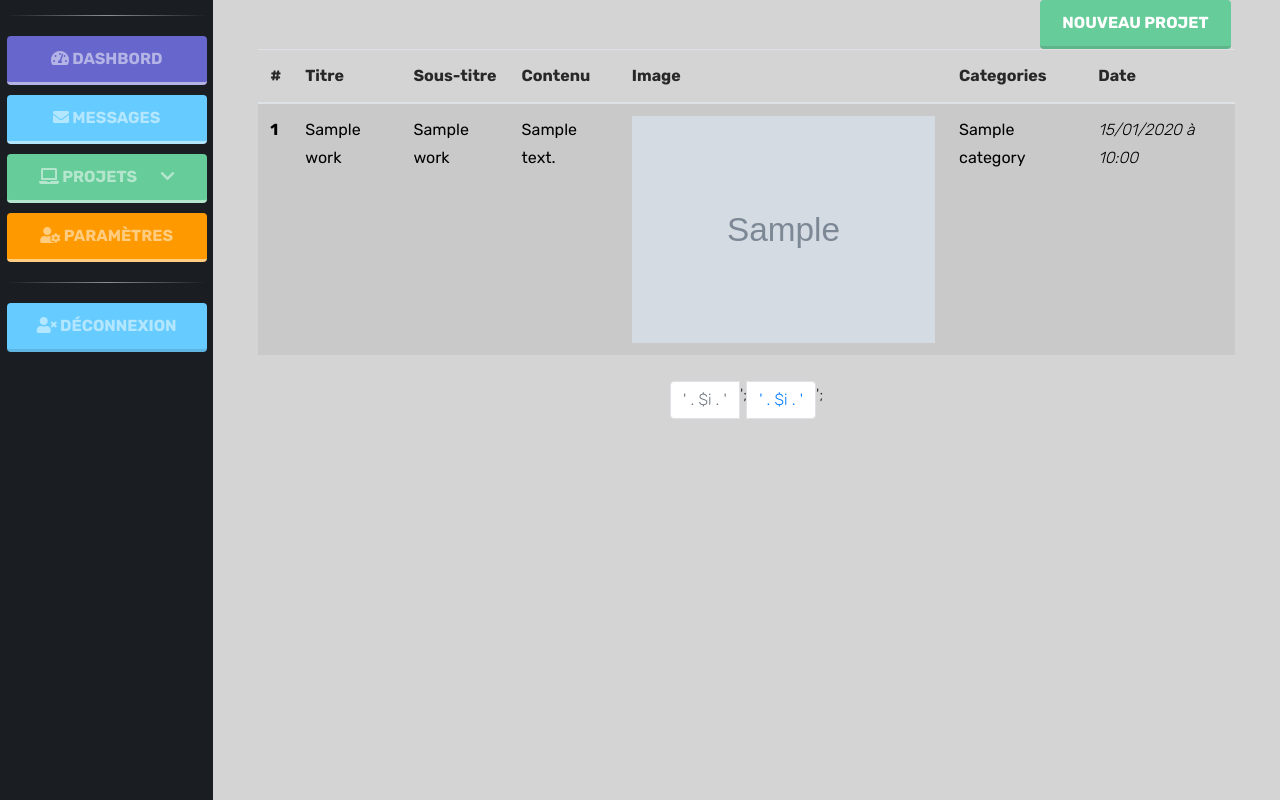
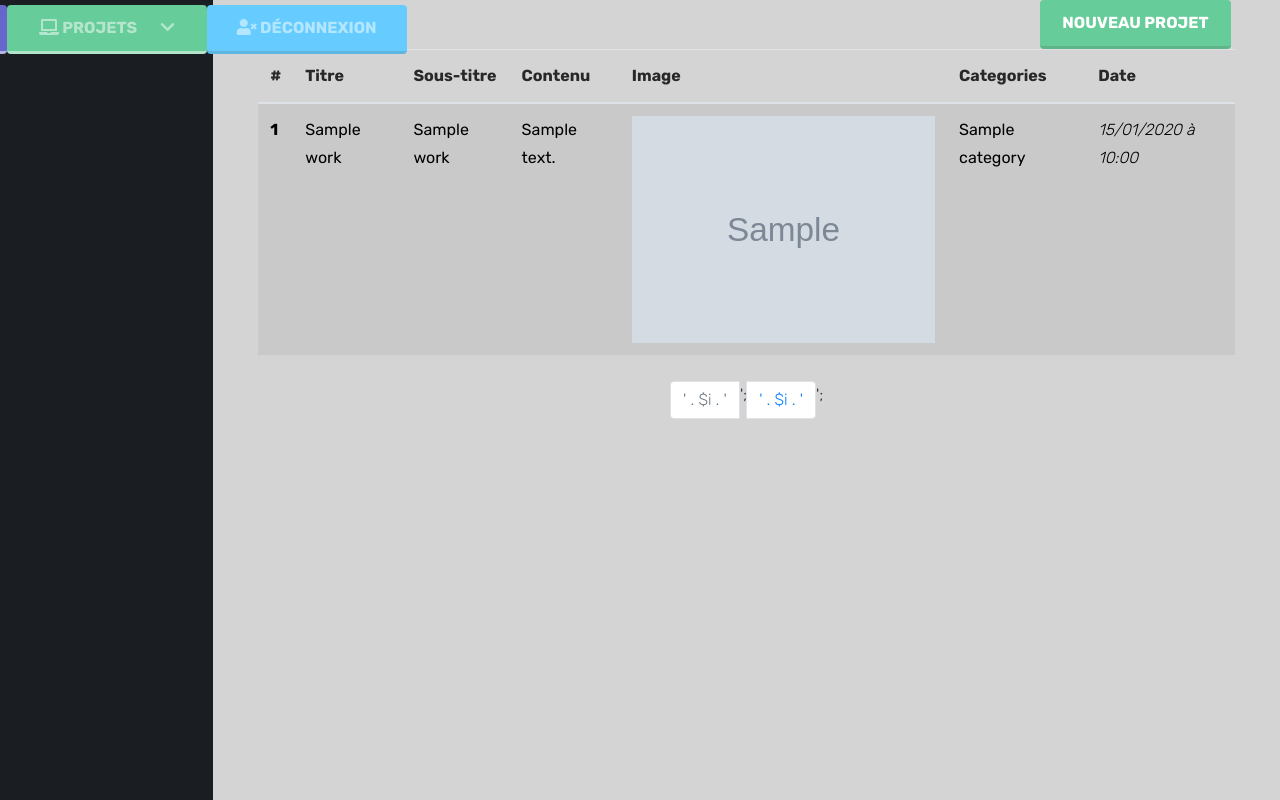
Before and after one commit to AdrienMorim/Projet5-DWJ-OC, a Symfony app: template templates/work/list.html.twig in a window 1280 px wide. Shown: the part 70-870 px from the top of the page. Run offline with Twig, Linux system fonts and the light colour scheme; the template is opened without the code that fills it: most values are stand-ins (such as "Sample title", 1, 10 or a date in 2020); grey boxes marked "Sample" are stand-in pictures; some libraries are stand-ins or nearby versions.

Commit message:
Indentation et modif de class css

```diff
--- a/templates/inc/navBackend.html.twig
+++ b/templates/inc/navBackend.html.twig
@@ -1,51 +1,71 @@
-<div id="nav-backend" class="col-lg-2">
+<div class="col-lg-2" id="nav-backend">
     <div class="navbar-custom" role="navigation">
         <div class="container">
             <nav class="navbar navbar-header navbar-expand-lg navbar-dark">
-                <button class="navbar-toggler" data-toggle="collapse" data-target=".collapse" aria-expanded="false" aria-controls="collapse" aria-expanded="false" aria-label="Toggle navigation">
-                    <span id="bar1" class="bar"></span>
-                    <span id="bar2" class="bar"></span>
-                    <span id="bar3" class="bar"></span>
+                <button aria-controls="collapse" aria-expanded="false" aria-expanded="false" aria-label="Toggle navigation" class="navbar-toggler" data-target=".collapse" data-toggle="collapse">
+                    <span class="bar" id="bar1"></span>
+                    <span class="bar" id="bar2"></span>
+                    <span class="bar" id="bar3"></span>
                 </button>
 
-                <div id="toggler" class="collapse navbar-collapse">
-                    <div class="navbar-nav flex-column text-left dropdown show">
+                <div class="collapse navbar-collapse" id="toggler">
+                    <div class="navbar-nav dropdown show">
                         <hr class="custom-hr">
                         <div class="navbar-group-items">
-                            <a class="nav-item nav-link btn btn-charts" href="{{ path('portfolio_dashbord') }}">
-                                <i class="fas fa-tachometer-alt"></i> Dashbord
+                            <a class="nav-item nav-link btn btn-charts" href="{{ path('portfolio_dashboard') }}">
+                                <i class="fas fa-tachometer-alt"></i>
+                                Dashboard
                             </a>
                         </div>
                         <div class="navbar-group-items">
-                            <a class="nav-item nav-link btn btn-messages" href="#">
-                                <i class="fas fa-envelope"></i> Messages
+                            <a class="nav-item nav-link btn btn-messages sr-only" href="#">
+                                <i class="fas fa-envelope"></i>
+                                Messages
                             </a>
                         </div>
-                        <div id="projects" class="navbar-group-items">
+                        <div class="navbar-group-items" id="projects">
                             <a class="nav-item nav-link btn btn-projects show-all" href="">
-                                <i class="fas fa-laptop"></i> Projets <i id="chevron-nav" class="fas fa-chevron-down"></i>
+                                <i class="fas fa-laptop"></i>
+                                Projets
+                                <i class="fas fa-chevron-down" id="chevron-nav"></i>
                             </a>
-                            <a id="btn-projects-1" class="nav-item nav-link btn btn-projects-others hide" href="{{ path('work_list') }}">
-                                <i class="fas fa-list-ol"></i> Listes des Projets
-                            </a>
-                            <a id="btn-projects-2" class="nav-item nav-link btn btn-projects-others hide" href="{{ path('work_create') }}">
-                                <i class="fas fa-folder-plus"></i> Ajouter un Projet
-                            </a>
+                            <div class="navbar-group-items">
+                                <a class="nav-item nav-link btn btn-projects-others btn-projects-1 hide" href="{{ path('work_list') }}">
+                                    <i class="fas fa-table"></i>
+                                    Listes des Projets
+                                </a>
+                                <a class="nav-item nav-link btn btn-projects-others btn-projects-1 hide" href="{{ path('work_create') }}">
+                                    <i class="fas fa-folder-plus"></i>
+                                    Ajouter un Projet
+                                </a>
+                            </div>
+                            <div class="navbar-group-items">
+                                <a class="nav-item nav-link btn btn-projects-others btn-projects-2 hide" href="{{ path('category_list') }}">
+                                    <i class="fas fa-list-ol"></i>
+                                    Catégories
+                                </a>
+                            </div>
                         </div>
                         <div class="navbar-group-items">
-                            <a class="nav-item nav-link btn btn-tasks" href="#">
-                                <i class="fas fa-user-cog"></i> Paramètres
+                            <a class="nav-item nav-link btn btn-tasks sr-only" href="#">
+                                <i class="fas fa-user-cog"></i>
+                                Paramètres
                             </a>
                         </div>
                         <hr class="custom-hr">
                         <div class="navbar-group-items">
                             <a class="nav-item nav-link btn btn-primary" href="{{ path('security_logout') }}">
-                                <i class="fas fa-user-times"></i> Déconnexion
+                                <i class="fas fa-user-times"></i>
+                                Déconnexion
                             </a>
                         </div>
                     </div>
-                </div><!-- /#custom-collapse -->
+                </div>
+                <!-- /#custom-collapse -->
             </nav>
-        </div><!-- /.container -->
-    </div><!-- /.navbar-custom -->
-</div><!-- /#nav-backend -->
+        </div>
+        <!-- /.container -->
+    </div>
+    <!-- /.navbar-custom -->
+</div>
+<!-- /#nav-backend -->
```
